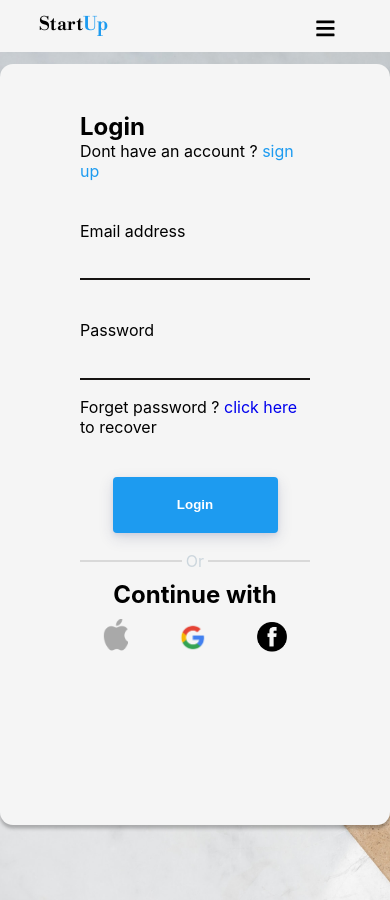
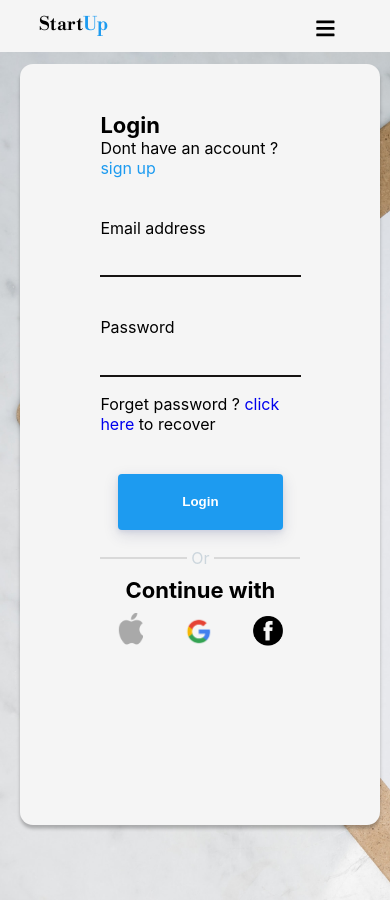
Before and after one commit to wagzyAyo/StartUp.io, a React (Vite) app: page /login in a window 390 px wide. Built offline with nearby package versions, Linux system fonts and the light colour scheme.

Commit message:
responsive

```diff
--- a/src/routes/css/career.css
+++ b/src/routes/css/career.css
@@ -171,7 +171,7 @@
         .test-stats2 {
             height: 101px;
             width: 190px;
-            right: .2em;
+            right: -3.2em;
         }
 
         .test-stats2 p {
@@ -186,14 +186,14 @@
 @media (max-width:470px) {
 
     .test-stats {
-        width: 365px;
+        width: 320px;
         padding: 10px 5%;
 
     }
 
     .left-stat {
         position: relative;
-        left: -4.7em;
+        left: -4.3em;
     }
 
     .test-stats2 {
--- a/src/routes/css/profile.css
+++ b/src/routes/css/profile.css
@@ -193,3 +193,13 @@
 
     }
 }
+
+@media (max-width:470px) {
+    .experience-flex {
+        display: none;
+    }
+
+    .education {
+        display: none;
+    }
+}
--- a/src/routes/css/signup.css
+++ b/src/routes/css/signup.css
@@ -106,7 +106,11 @@
 
 @media (max-width:470px) {
     .signup-box {
-        left: 3em;
-        width: 390px;
+        left: 2.4em;
+        width: 360px;
+    }
+
+    .signup-box h2 {
+        font-size: 22px;
     }
 }
```
